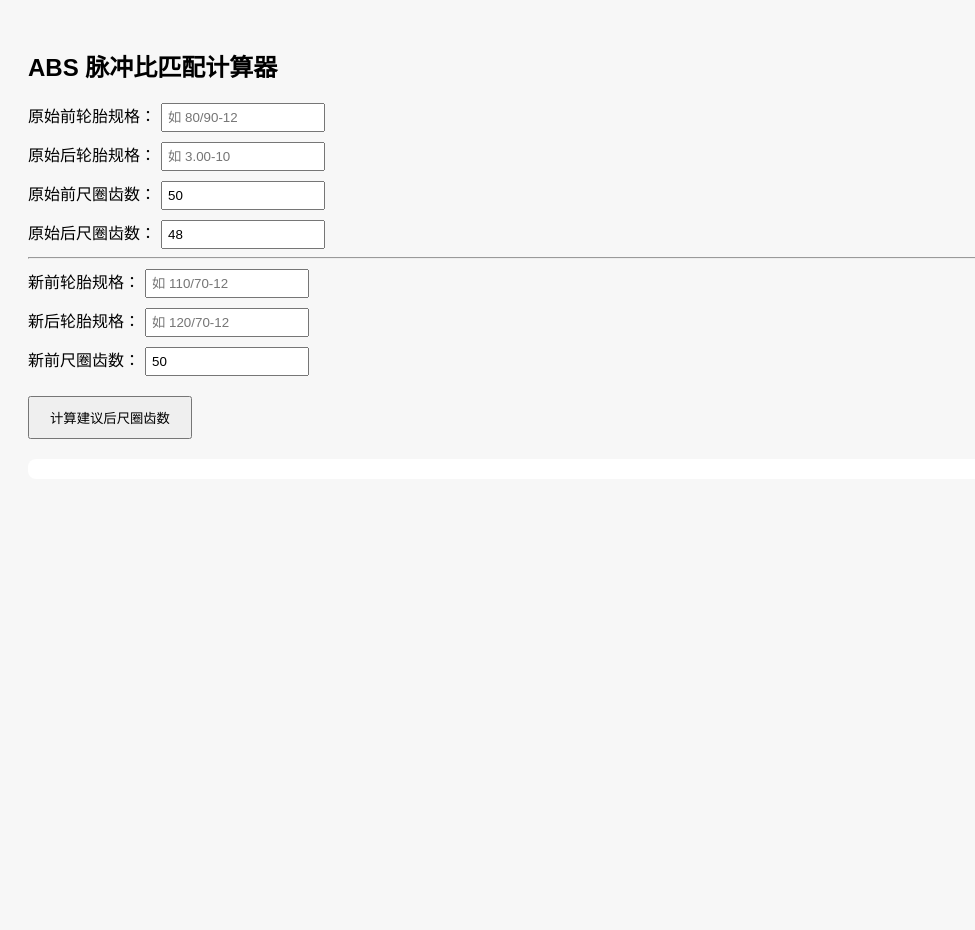
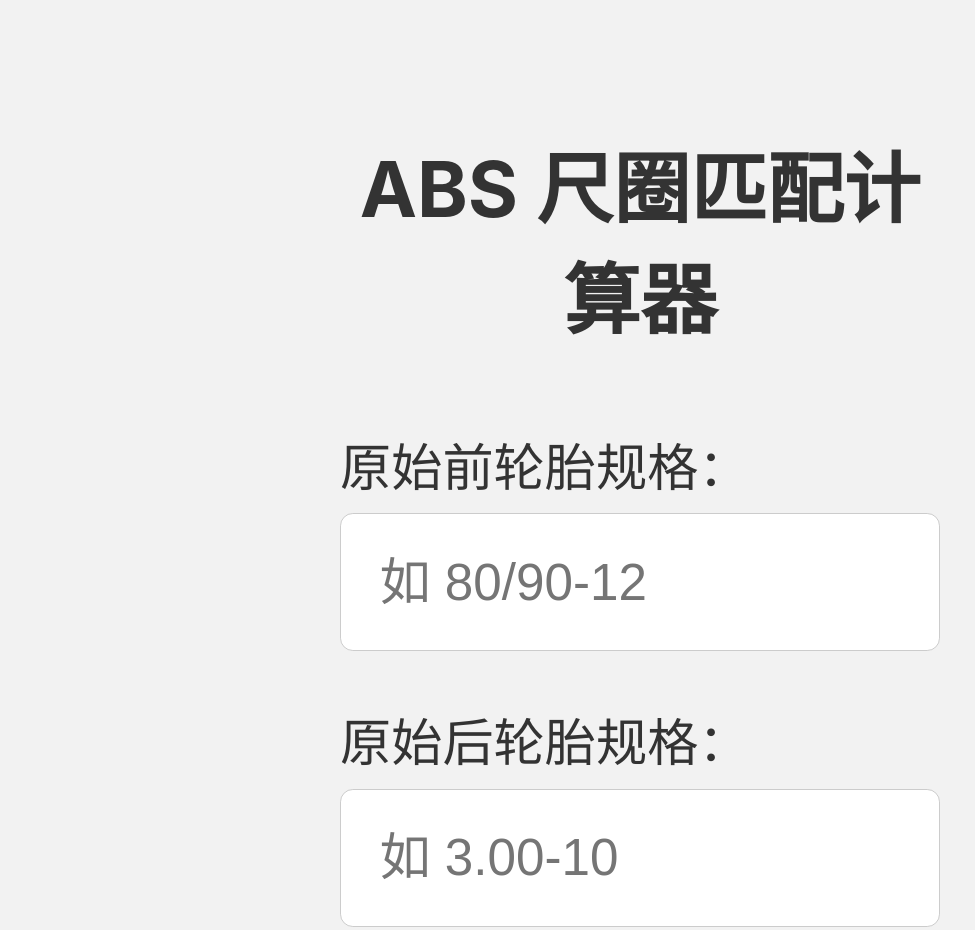
Before and after one commit to XianweiLyu/abs-wheel-calc, a plain HTML site: page index.html in a window 1280 px wide. Shown: the top 930 px of the page, without its empty margins (0-975 px from the left). Before the commit the page ends 800 px from the top, so only its background shows below. Drawn offline with Linux system fonts and the light colour scheme.

Commit message:
Update index.html

```diff
--- a/index.html
+++ b/index.html
@@ -1,25 +1,68 @@
 <!DOCTYPE html>
-<html lang="en">
+<html lang="zh">
 <head>
-  <meta charset="UTF-8" />
-  <title>ABS 脉冲比计算器</title>
+  <meta charset="UTF-8">
+  <meta name="viewport" content="width=device-width, initial-scale=1.0, user-scalable=no">
+  <title>ABS 尺圈匹配计算器</title>
   <style>
-    body { font-family: sans-serif; padding: 20px; background: #f7f7f7; }
-    label { display: block; margin-top: 10px; }
-    input { width: 150px; padding: 5px; margin-left: 5px; }
-    button { margin-top: 20px; padding: 10px 20px; }
-    .output { margin-top: 20px; padding: 10px; background: #fff; border-radius: 8px; }
+    body {
+      font-family: -apple-system, BlinkMacSystemFont, 'Segoe UI', Roboto, 'Helvetica Neue', sans-serif;
+      padding: 5vw;
+      margin: 0;
+      background: #f2f2f2;
+      color: #333;
+    }
+    .container {
+      max-width: 600px;
+      margin: auto;
+    }
+    h2 {
+      font-size: 6vw;
+      text-align: center;
+      margin-bottom: 6vw;
+    }
+    label {
+      display: block;
+      margin-top: 4vw;
+      font-size: 4vw;
+    }
+    input {
+      width: 100%;
+      padding: 3vw;
+      margin-top: 1vw;
+      font-size: 4vw;
+      border: 1px solid #ccc;
+      border-radius: 1vw;
+      box-sizing: border-box;
+    }
+    button {
+      margin-top: 6vw;
+      width: 100%;
+      background-color: #007aff;
+      color: white;
+      border: none;
+      padding: 4vw;
+      font-size: 4.5vw;
+      border-radius: 1.5vw;
+    }
+    .output {
+      margin-top: 5vw;
+      padding: 4vw;
+      background: #fff;
+      border-radius: 1.5vw;
+      font-size: 4vw;
+      line-height: 1.5;
+    }
   </style>
 </head>
 <body>
-  <h2>ABS 脉冲比匹配计算器</h2>
+  <div class="container">
+    <h2>ABS 尺圈匹配计算器</h2>
 
     <label>原始前轮胎规格：<input id="origFront" placeholder="如 80/90-12"></label>
     <label>原始后轮胎规格：<input id="origRear" placeholder="如 3.00-10"></label>
     <label>原始前尺圈齿数：<input id="origFrontTeeth" type="number" value="50"></label>
     <label>原始后尺圈齿数：<input id="origRearTeeth" type="number" value="48"></label>
-
-  <hr>
 
     <label>新前轮胎规格：<input id="newFront" placeholder="如 110/70-12"></label>
     <label>新后轮胎规格：<input id="newRear" placeholder="如 120/70-12"></label>
@@ -28,6 +71,7 @@
     <button onclick="calculate()">计算建议后尺圈齿数</button>
 
     <div class="output" id="result"></div>
+  </div>
 
   <script>
     function parseTire(tireStr) {
@@ -67,9 +111,9 @@
         const newRatio = (nft / nf) / (teeth / nr);
         const err = ((newRatio - origRatio) / origRatio * 100).toFixed(2);
         return `${teeth} 齿 → 误差 ${err}%`;
-      }).join('<br>');
+      }).join('\n');
 
-      document.getElementById('result').innerHTML = `✅ 建议后尺圈齿数约为：<b>${x.toFixed(2)}</b><br><br>推荐齿数及对应误差：<br>${rec}`;
+      document.getElementById('result').innerHTML = `✅ 建议后尺圈齿数约为：<b>${x.toFixed(2)}</b><br><br>推荐齿数及对应误差：<br>${rec.replace(/\n/g, '<br>')}`;
     }
   </script>
 </body>
```
Lines whose indentation alone changed are shown as unchanged.
